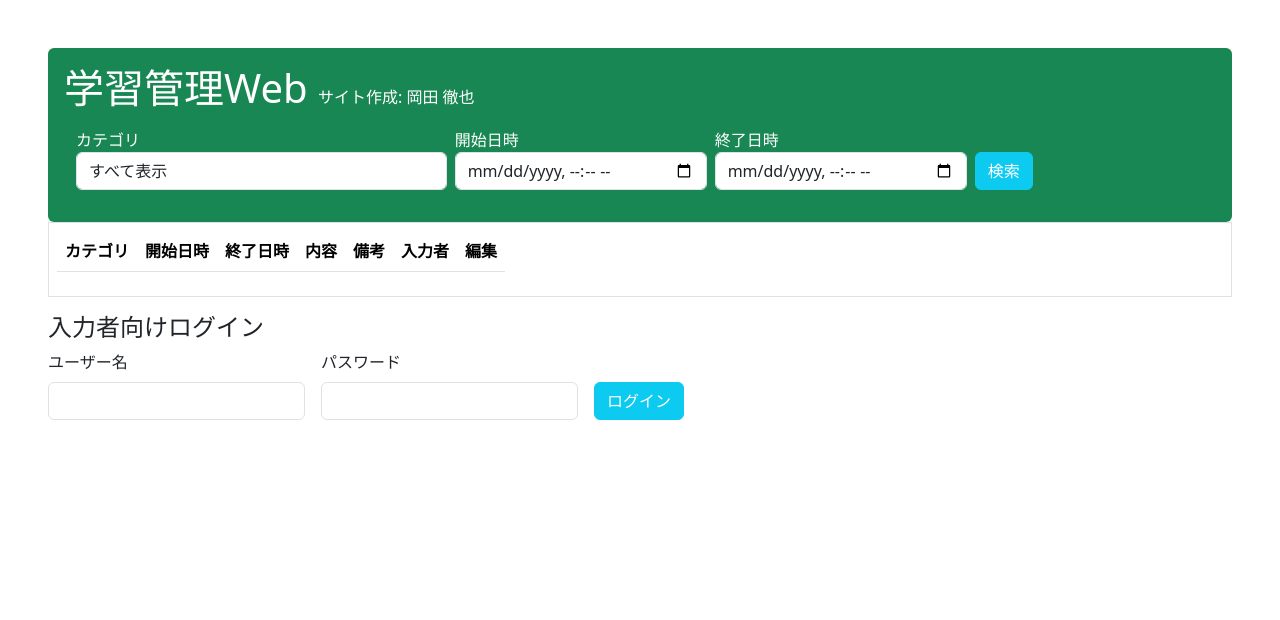
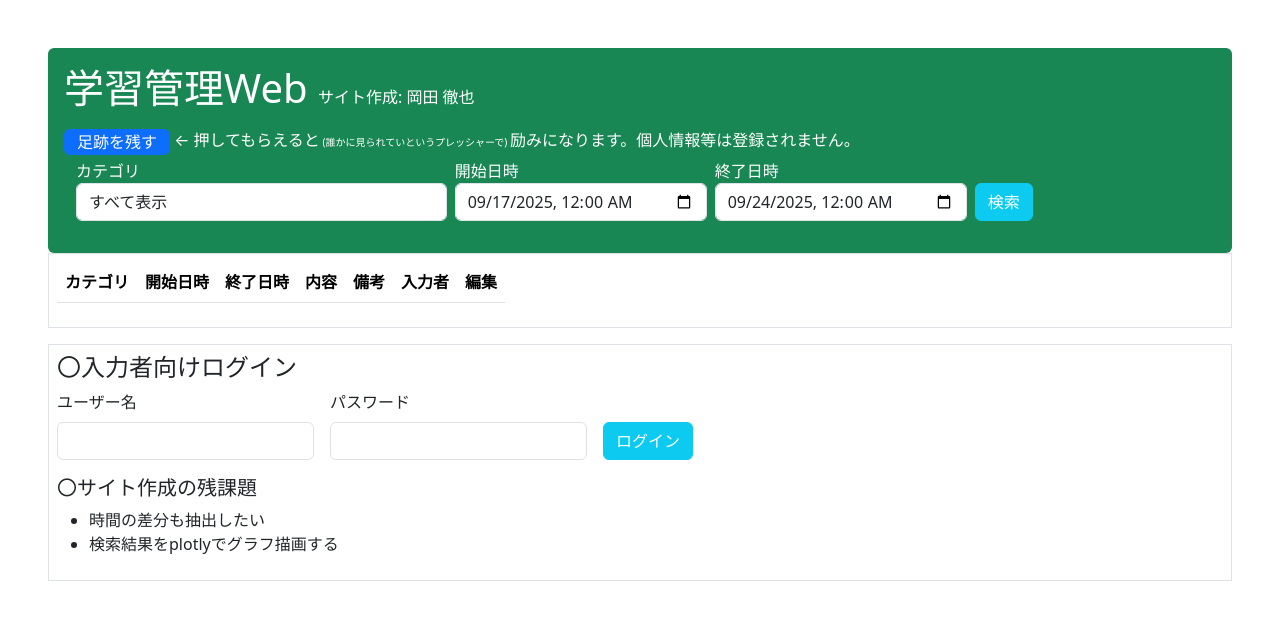
Before and after one commit to tetsuya-okada3620/study_app, a Flask app: page / in a window 1280 px wide. Shown: the top 620 px of the page. Run offline with Flask 3, Linux system fonts and the light colour scheme; lists and menus that the app fills with data are empty.

Commit message:
不備や使いづらい部分の修正 / 足跡ボタンの追加

```diff
--- a/app/forms.py
+++ b/app/forms.py
@@ -1,6 +1,6 @@
 from flask_wtf import FlaskForm
 from wtforms import HiddenField, StringField, PasswordField, SubmitField, TextAreaField, DateTimeLocalField, SelectField
-from wtforms.validators import DataRequired, Length
+from wtforms.validators import DataRequired, Length, Optional
 
 class LoginForm(FlaskForm):
     username = StringField("ユーザー名", validators=[DataRequired()])
@@ -11,8 +11,8 @@ class RecordForm(FlaskForm):
     id = HiddenField()
     category_name = SelectField("カテゴリ", validators=[DataRequired()])
     confirm = TextAreaField("内容", validators=[DataRequired()])
-    study_date_start = DateTimeLocalField("開始日時", format="%Y-%m-%dT%H:%M", validators=[DataRequired()])
-    study_date_end = DateTimeLocalField("終了日時", format="%Y-%m-%dT%H:%M", validators=[DataRequired()])
+    study_date_start = DateTimeLocalField("開始日時", format="%Y-%m-%dT%H:%M")
+    study_date_end = DateTimeLocalField("終了日時", format="%Y-%m-%dT%H:%M")
     remark = TextAreaField("備考")
     submit = SubmitField("送信")
 
@@ -22,6 +22,9 @@ class CategoryForm(FlaskForm):
 
 class SearchForm(FlaskForm):
     category_name = SelectField("カテゴリ", validators=[DataRequired()])
-    study_date_start = DateTimeLocalField("開始日時")
-    study_date_end = DateTimeLocalField("終了日時")
+    study_date_start = DateTimeLocalField("開始日時", validators=[Optional()])
+    study_date_end = DateTimeLocalField("終了日時", validators=[Optional()])
     submit = SubmitField("検索")
+
+class FootForm(FlaskForm):
+    submit = SubmitField("足跡を残す")
--- a/app/templates/index.html
+++ b/app/templates/index.html
@@ -1,4 +1,7 @@
 {% extends "base.html" %}
+<!-- ****************************************************************
+    github: https://github.com/tetsuya-okada3620/study_app
+     **************************************************************** -->
 
 {% block content %}
     <div class="bg-success px-3 py-3 rounded" style="color: white;">
@@ -15,6 +18,11 @@
                     <button type="submit" class="btn btn-info", style="color: white;">ログアウト</button>
                 </form>
             {% endif %}
+            <form method="POST" action="{{ url_for('main.foot') }}">
+                {{ foot.hidden_tag() }}
+                {{ foot.submit(class="btn btn-primary py-0", style="color: white;") }}
+                ← 押してもらえると<span style="font-size: 10px"> (誰かに見られていというプレッシャーで) </span>励みになります。個人情報等は登録されません。
+            </form>
         </div>
 
         <div class="container-fluid mb-3">
@@ -27,11 +35,11 @@
                     </div>
                     <div class="col-auto">
                         {{ search.study_date_start.label(class="form-label m-0") }}
-                        {{ search.study_date_start(class="form-control", step="300") }}
+                        {{ search.study_date_start(class="form-control") }}
                     </div>
                     <div class="col-auto">
                         {{ search.study_date_end.label(class="form-label m-0") }}
-                        {{ search.study_date_end(class="form-control", step="300") }}
+                        {{ search.study_date_end(class="form-control") }}
                     </div>
                     <div class="col-auto">
                         {{ search.submit(class="btn btn-info mt-4", style="color: white;") }}
@@ -81,7 +89,9 @@
         </table>
     </div>
 
-    <h4>入力者向けログイン</h4>
+    <div class="border px-2 py-2">
+        <div class="mb-3">
+            <h4>〇入力者向けログイン</h4>
             <form method="POST" action="{{ url_for('main.login') }}">
                 {{ login.hidden_tag() }}
                 <div class="row g-3 align-items-end" style="max-width: 700px;">
@@ -98,4 +108,13 @@
                 </div>
                 </div>
             </form>
+        </div>
+        <div class="mb-3">
+            <h5>〇サイト作成の残課題</h5>
+            <ul class="">
+                <li>時間の差分も抽出したい</li>
+                <li>検索結果をplotlyでグラフ描画する</li>
+            </ul>
+        </div>
+    </div>
 {% endblock %}
--- a/app/templates/input.html
+++ b/app/templates/input.html
@@ -3,7 +3,7 @@
 
 {% block content %}
     <div class="mb-3">
-        <form method="POST" action="{{ url_for('main.index') }}">
+        <form method="GET" action="{{ url_for('main.index') }}">
             <button type="submit" class="btn btn-info", style="color: white;">メイン画面に戻る</button>
         </form>
     </div>
@@ -31,7 +31,7 @@
                 <div class="mb-3 row">
                     <div class="col-auto">
                         {{ r_forms.study_date_start.label(class="form-label") }}
-                        {{ r_forms.study_date_start(class="form-control", step="300") }}
+                        {{ r_forms.study_date_start(class="form-control") }}
                     </div>
                     <div class="col-auto">
                         {{ r_forms.study_date_end.label(class="form-label") }}
--- a/app/views.py
+++ b/app/views.py
@@ -1,13 +1,14 @@
 from app.extensions import db, login_manager
-from app.models import Users, Records, Categories
+from app.models import Users, Records, Categories, Foot
 
 from flask import Blueprint, render_template, flash, redirect, url_for, request
 from flask_login import login_required, login_user, logout_user, current_user
-from app.forms import LoginForm, RecordForm, CategoryForm, SearchForm
+from app.forms import LoginForm, RecordForm, CategoryForm, SearchForm, FootForm
 from sqlalchemy import select
 from sqlalchemy.exc import IntegrityError
 from werkzeug.security import check_password_hash
-from datetime import datetime
+from datetime import datetime, timedelta
+import hashlib
 
 main = Blueprint("main", __name__)
 
@@ -19,17 +20,25 @@ def load_user(user_id):
 def index():
     login = LoginForm()
     search = SearchForm()
+    foot = FootForm()
 
     category_list = db.session.execute(select(Categories).order_by(Categories.category_id)).scalars().all()
     search.category_name.choices = [("-999", "すべて表示")] + [(str(v.category_id), v.category_name) for v in category_list]
-    search.category_name.data = "-999"
+
+    if request.method == "GET":
+        search.category_name.data = "-999"
+        now = datetime.now()
+        search.study_date_start.data = datetime(year=now.year, month=now.month, day=now.day) - timedelta(days=7)
+        search.study_date_end.data = datetime(year=now.year, month=now.month, day=now.day)
 
     records = None
     # 検索フォーム処理
+    print(search.category_name.data)
     if search.validate_on_submit():
         stmt = select(Records)
         # カテゴリ
-        select_category = db.session.execute(select(Categories).where(Categories.category_id == search.category_name.data)).scalars().first()
+        select_category = db.session.execute(select(Categories).where(Categories.category_id == int(search.category_name.data))).scalar_one_or_none()
+        print(select_category)
         if select_category:
             stmt = stmt.where(Records.category_id == search.category_name.data)
         # 時間
@@ -44,7 +53,7 @@ def index():
     user_id = current_user.user_id if current_user.is_authenticated else None
     username = current_user.name if current_user.is_authenticated else None
 
-    return render_template("index.html", records=records, login=login, search=search, user_id=user_id, username=username)
+    return render_template("index.html", records=records, login=login, search=search, foot=foot, user_id=user_id, username=username)
 
 @main.route("/logout", methods=["POST"])
 @login_required
@@ -109,6 +118,10 @@ def input_record():
         r_forms.study_date_start.data = record.study_date_start
         r_forms.study_date_end.data = record.study_date_end
         r_forms.remark.data = record.remark
+    elif request.method == "GET":
+        now = datetime.now()
+        r_forms.study_date_start.data = datetime(year=now.year, month=now.month, day=now.day)
+        r_forms.study_date_end.data = datetime(year=now.year, month=now.month, day=now.day)
 
     if r_forms.validate_on_submit():
 
@@ -135,3 +148,23 @@ def input_record():
         return redirect(url_for("main.index"))
 
     return render_template("input.html", r_forms=r_forms, c_forms=c_forms, id=id, username=current_user.name)
+
+@main.route("/foot", methods=["POST"])
+def foot():
+    f_forms = FootForm()
+
+    # ipのDB格納は普通に考えて駄目なので、ハッシュ化して入れる。プロキシも考慮。
+    ip = request.headers.get("X-Forwarded-For", request.remote_addr)
+    hashed_ip = hashlib.sha256(ip.encode()).hexdigest()
+
+    if f_forms.validate_on_submit():
+        try:
+            db.session.add(Foot(hash=hashed_ip))
+            db.session.commit()
+            flash("ありがとうございます。とても嬉しいです。")
+        except IntegrityError:
+            db.session.rollback()
+            flash("ありがとうございます。とても嬉しいです。が足跡は1日1回です。。")
+
+    print(f_forms.errors)
+    return redirect(url_for("main.index"))
```
Also changed, not shown: app/models.py (+7 -0 lines). Lines whose indentation alone changed are shown as unchanged.
